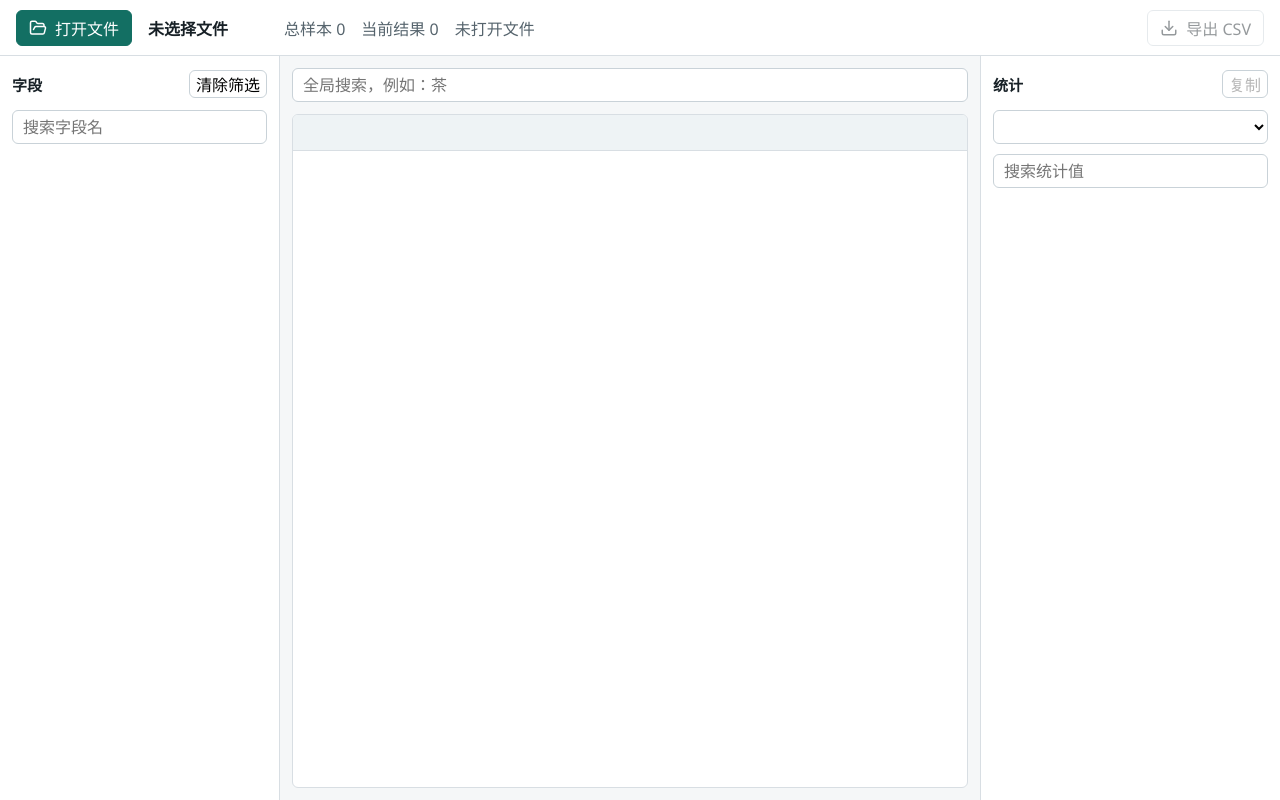
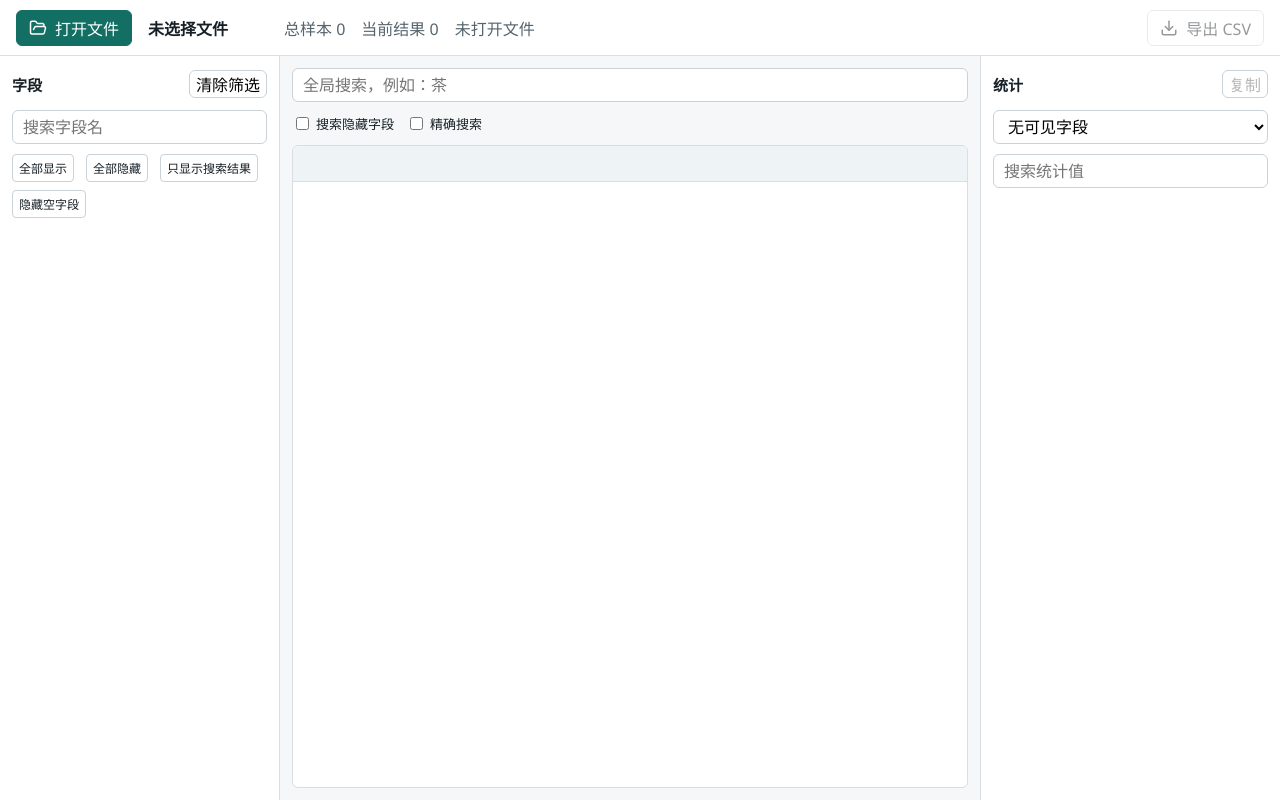
Before and after one commit to 1048632280/GeoTable, a React (Vite) app: page / in a window 1280 px wide. Built offline with nearby package versions, Linux system fonts and the light colour scheme.

Commit message:
feat: add field visibility controls

```diff
--- a/src/App.tsx
+++ b/src/App.tsx
@@ -1,6 +1,6 @@
 import { invoke } from "@tauri-apps/api/core"
 import { open, save } from "@tauri-apps/plugin-dialog"
-import { useMemo, useRef, useState } from "react"
+import { useEffect, useMemo, useRef, useState } from "react"
 import { FieldPanel } from "./components/FieldPanel"
 import { DataTable } from "./components/DataTable"
 import { StatsPanel } from "./components/StatsPanel"
@@ -88,6 +88,20 @@ export default function App() {
     [baseRecords, filter, statsField],
   )
   const warningGroups = useMemo(() => warningSummary(dataset?.warnings ?? []), [dataset])
+  const visibleFields = useMemo(() => {
+    const visibleFieldNames = new Set(filter.visibleFields)
+    return (dataset?.fields ?? []).filter((field) => visibleFieldNames.has(field.name))
+  }, [dataset, filter.visibleFields])
+
+  useEffect(() => {
+    const visibleFieldNames = new Set(visibleFields.map((field) => field.name))
+    if (visibleFieldNames.has(statsField)) return
+    setStatsField(
+      visibleFieldNames.has("admin_country")
+        ? "admin_country"
+        : (visibleFields[0]?.name ?? ""),
+    )
+  }, [statsField, visibleFields])
 
   async function handleOpen() {
     if (isOpeningRef.current) return
@@ -193,15 +207,36 @@ export default function App() {
             onChange={(event) => setFilter({ ...filter, searchText: event.target.value })}
             placeholder="全局搜索，例如：茶"
           />
+          <div className="search-options" aria-label="搜索选项">
+            <label>
+              <input
+                type="checkbox"
+                checked={filter.includeHiddenFieldsInSearch}
+                onChange={(event) => setFilter({
+                  ...filter,
+                  includeHiddenFieldsInSearch: event.target.checked,
+                })}
+              />
+              搜索隐藏字段
+            </label>
+            <label>
+              <input
+                type="checkbox"
+                checked={filter.exactSearch}
+                onChange={(event) => setFilter({ ...filter, exactSearch: event.target.checked })}
+              />
+              精确搜索
+            </label>
+          </div>
           <DataTable
-            fields={dataset?.fields ?? []}
+            fields={visibleFields}
             records={filteredRecords}
             sort={filter.sort}
             onSortChange={(sort) => setFilter({ ...filter, sort })}
           />
         </div>
         <StatsPanel
-          fields={dataset?.fields ?? []}
+          fields={visibleFields}
           records={statsRecords}
           selectedField={statsField}
           onSelectedFieldChange={setStatsField}
--- a/src/components/FieldPanel.tsx
+++ b/src/components/FieldPanel.tsx
@@ -1,5 +1,7 @@
-import { useEffect, useMemo, useState } from "react"
-import { applyFieldFilters, getUniqueValues } from "../lib/filtering"
+import { useVirtualizer } from "@tanstack/react-virtual"
+import { Eye, EyeOff } from "lucide-react"
+import { useEffect, useMemo, useRef, useState } from "react"
+import { applyFieldFilters, getRecordValue, getUniqueValues } from "../lib/filtering"
 import type { FeatureRecord } from "../types/geo"
 import type { Dataset, FilterState } from "../types/geo"
 
@@ -10,10 +12,17 @@ type FieldPanelProps = {
   onFilterChange: (next: FilterState) => void
 }
 
+function getFieldSample(dataset: Dataset | null, fieldName: string): string {
+  const value = dataset?.records[0] ? getRecordValue(dataset.records[0], fieldName) : null
+  if (value === null || value === "") return "样例：空"
+  return `样例：${value.slice(0, 20)}${value.length > 20 ? "..." : ""}`
+}
+
 export function FieldPanel({ dataset, candidateRecords, filter, onFilterChange }: FieldPanelProps) {
   const [fieldSearch, setFieldSearch] = useState("")
   const [valueSearch, setValueSearch] = useState("")
   const [selectedField, setSelectedField] = useState<string | null>(null)
+  const fieldListRef = useRef<HTMLDivElement | null>(null)
 
   useEffect(() => {
     setSelectedField(null)
@@ -29,6 +38,18 @@ export function FieldPanel({ dataset, candidateRecords, filter, onFilterChange }
       query ? field.name.toLocaleLowerCase().includes(query) : true,
     )
   }, [dataset, fieldSearch])
+  const fieldVirtualizer = useVirtualizer({
+    count: fields.length,
+    getScrollElement: () => fieldListRef.current,
+    estimateSize: () => 36,
+    initialRect: { width: 0, height: 360 },
+    overscan: 12,
+  })
+  const virtualFields = fieldVirtualizer.getVirtualItems()
+  // 无布局尺寸时保留首批字段，避免首次渲染或测试环境中字段面板为空。
+  const renderedFields = virtualFields.length > 0
+    ? virtualFields
+    : fields.slice(0, 12).map((_, index) => ({ index, start: index * 36 }))
 
   const values = useMemo(() => {
     if (!dataset || !selectedField) return []
@@ -71,6 +92,35 @@ export function FieldPanel({ dataset, candidateRecords, filter, onFilterChange }
     onFilterChange({ ...filter, fieldFilters: {} })
   }
 
+  function setVisibleFields(names: string[]) {
+    onFilterChange({ ...filter, visibleFields: names })
+  }
+
+  function toggleFieldVisibility(field: string) {
+    const visibleFields = new Set(filter.visibleFields)
+    if (visibleFields.has(field)) {
+      visibleFields.delete(field)
+    } else {
+      visibleFields.add(field)
+    }
+    setVisibleFields((dataset?.fields ?? [])
+      .filter((item) => visibleFields.has(item.name))
+      .map((item) => item.name))
+  }
+
+  function hideEmptyFields() {
+    const nonEmptyFields = new Set<string>()
+    for (const record of dataset?.records ?? []) {
+      for (const field of dataset?.fields ?? []) {
+        const value = getRecordValue(record, field.name)
+        if (value !== undefined && value !== null && value !== "") {
+          nonEmptyFields.add(field.name)
+        }
+      }
+    }
+    setVisibleFields(filter.visibleFields.filter((field) => nonEmptyFields.has(field)))
+  }
+
   return (
     <aside className="side-panel">
       <div className="panel-header">
@@ -83,18 +133,49 @@ export function FieldPanel({ dataset, candidateRecords, filter, onFilterChange }
         onChange={(event) => setFieldSearch(event.target.value)}
         placeholder="搜索字段名"
       />
-      <div className="field-list">
-        {fields.map((field) => (
+      <div className="field-actions" aria-label="字段显示操作">
+        <button type="button" onClick={() => setVisibleFields((dataset?.fields ?? []).map((field) => field.name))}>全部显示</button>
+        <button type="button" onClick={() => setVisibleFields([])}>全部隐藏</button>
+        <button type="button" onClick={() => setVisibleFields(fields.map((field) => field.name))}>只显示搜索结果</button>
+        <button type="button" onClick={hideEmptyFields}>隐藏空字段</button>
+      </div>
+      <div className="field-list" ref={fieldListRef}>
+        <div style={{ height: `${fieldVirtualizer.getTotalSize()}px`, position: "relative" }}>
+          {renderedFields.map((virtualField) => {
+            const field = fields[virtualField.index]
+            const isVisible = filter.visibleFields.includes(field.name)
+            const sample = getFieldSample(dataset, field.name)
+            return (
+              <div
+                className="field-row-wrap"
+                key={field.name}
+                style={{ transform: `translateY(${virtualField.start}px)` }}
+              >
                 <button
                   className={field.name === selectedField ? "field-row active" : "field-row"}
                   type="button"
-            key={field.name}
+                  aria-label={`${field.name}${field.source === "derived" ? "派生" : "原始"}`}
                   onClick={() => setSelectedField(field.name)}
                 >
                   <span>{field.name}</span>
+                  <span className="field-metadata">
                     <small>{field.source === "derived" ? "派生" : "原始"}</small>
+                    <small title={sample}>{sample}</small>
+                  </span>
                 </button>
-        ))}
+                <button
+                  className="field-visibility-button"
+                  type="button"
+                  aria-label={`${isVisible ? "隐藏" : "显示"}${field.name}`}
+                  title={isVisible ? "隐藏字段" : "显示字段"}
+                  onClick={() => toggleFieldVisibility(field.name)}
+                >
+                  {isVisible ? <Eye size={16} /> : <EyeOff size={16} />}
+                </button>
+              </div>
+            )
+          })}
+        </div>
       </div>
       {selectedField && (
         <input
--- a/src/components/StatsPanel.tsx
+++ b/src/components/StatsPanel.tsx
@@ -59,6 +59,7 @@ export function StatsPanel({
         value={selectedField}
         onChange={(event) => onSelectedFieldChange(event.target.value)}
       >
+        {fields.length === 0 && <option value="" disabled>无可见字段</option>}
         {fields.map((field) => (
           <option key={field.name} value={field.name}>
             {field.name}
--- a/src/styles.css
+++ b/src/styles.css
@@ -170,6 +170,37 @@ select {
   background: #ffffff;
 }
 
+.search-options,
+.field-actions {
+  display: flex;
+  flex-wrap: wrap;
+  gap: 8px 12px;
+  align-items: center;
+  font-size: 13px;
+}
+
+.search-options label {
+  display: inline-flex;
+  align-items: center;
+  gap: 4px;
+  white-space: nowrap;
+}
+
+.field-actions button,
+.field-visibility-button {
+  min-height: 28px;
+  border: 1px solid #c9d2d8;
+  border-radius: 4px;
+  color: #172026;
+  background: #ffffff;
+  cursor: pointer;
+}
+
+.field-actions button {
+  padding: 0 6px;
+  font-size: 12px;
+}
+
 .field-list,
 .value-list,
 .stats-list {
@@ -193,6 +224,26 @@ select {
   cursor: pointer;
 }
 
+.field-row-wrap {
+  position: absolute;
+  left: 0;
+  right: 0;
+  height: 36px;
+  display: grid;
+  grid-template-columns: minmax(0, 1fr) 32px;
+  align-items: center;
+  gap: 4px;
+}
+
+.field-visibility-button {
+  width: 28px;
+  min-height: 28px;
+  display: inline-flex;
+  align-items: center;
+  justify-content: center;
+  padding: 0;
+}
+
 .field-row.active,
 .field-row:hover,
 .stats-row:hover {
@@ -214,6 +265,20 @@ select {
   color: #60707a;
 }
 
+.field-metadata {
+  min-width: 0;
+  display: flex;
+  justify-content: flex-end;
+  gap: 5px;
+}
+
+.field-metadata small:last-child {
+  max-width: 72px;
+  overflow: hidden;
+  text-overflow: ellipsis;
+  white-space: nowrap;
+}
+
 .list-limit {
   color: #60707a;
 }
@@ -229,7 +294,7 @@ select {
 .table-placeholder {
   min-width: 0;
   display: grid;
-  grid-template-rows: auto 1fr;
+  grid-template-rows: auto auto minmax(0, 1fr);
   gap: 12px;
   padding: 12px;
   overflow: hidden;
```
Also changed, not shown: 2 other files (tests, documents, lock files or other folders). Lines whose indentation alone changed are shown as unchanged.
